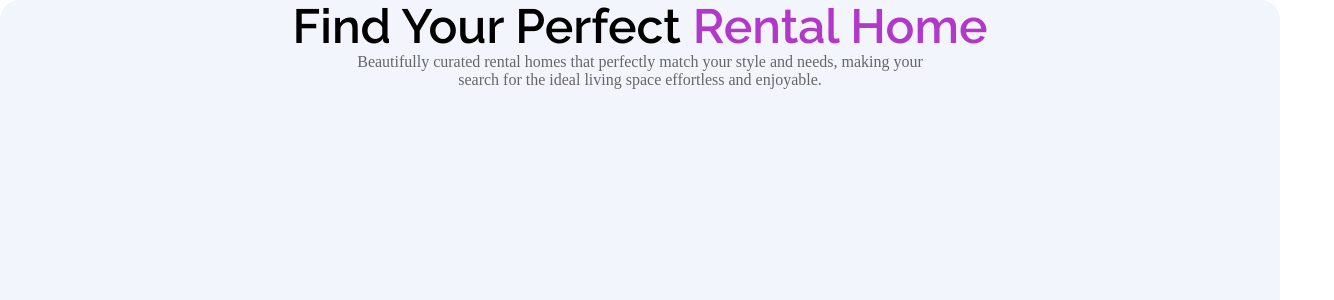
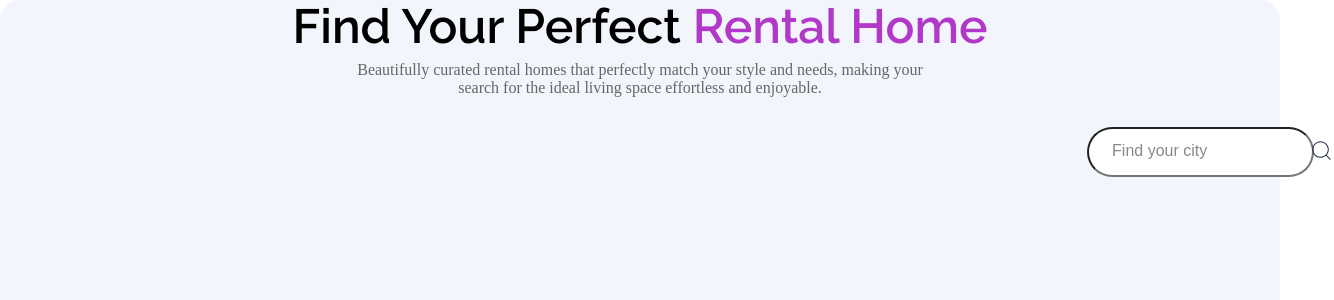
Before and after one commit to Kaushall-raut/Rental-home-Assignment, a React (Vite) app: page / in a window 1280 px wide. Shown: the top 300 px of the page, 1334 px wide, since content can reach past the window. Built offline with nearby package versions, Linux system fonts and the light colour scheme.

Commit message:
commit for input element of navbar

```diff
--- a/package.json
+++ b/package.json
@@ -11,7 +11,8 @@
   },
   "dependencies": {
     "react": "^18.3.1",
-    "react-dom": "^18.3.1"
+    "react-dom": "^18.3.1",
+    "react-icons": "^5.3.0"
   },
   "devDependencies": {
     "@eslint/js": "^9.13.0",
--- a/src/components/Hero-section.jsx
+++ b/src/components/Hero-section.jsx
@@ -1,3 +1,4 @@
+import { CiSearch } from "react-icons/ci";
 import "./hero.css";
 export const Herosection = () => {
   return (
@@ -17,6 +18,12 @@ export const Herosection = () => {
             </p>
           </div>
         </div>
+        <div className="navbar">
+          <input type="text" placeholder="Find your city" />
+          <span className="icon">
+          <CiSearch />
+          </span>
+        </div>
       </div>
     </div>
   );
--- a/src/components/hero.css
+++ b/src/components/hero.css
@@ -4,7 +4,7 @@
   height: 100vh;
   width: 100%;
   background-color: #f3f5fd;
-  left: 2.36px;
+  left: 3.36px;
   border-radius: 19.11px;
 }
 h1 {
@@ -20,6 +20,7 @@ span {
   color: var(--Purple, #b138c9);
 }
 .text {
+    margin: 0.5rem;
   color: #666666;
   font-size: 16px;
   text-align: center;
@@ -27,3 +28,30 @@ span {
   justify-content: center;
   align-items: center;
 }
+.navbar {
+    margin:2rem;
+  /* background-color: #b138c9; */
+  width: 1282px;
+  height: 48px;
+  & input {
+    padding: 22.93px;
+    top: 0.5px;
+    height: 40px;
+    border-radius: 95.55px;
+    &::placeholder {
+      font-size: 16px;
+      color: #888888;
+    }
+  }
+  display: flex;
+  justify-content: end;
+  align-items: flex-end;
+}
+.icon {
+    position: absolute;
+  height: 4.53px;
+  width: 4.53px;
+  color: #253046;
+  font-size: 25px;
+  top: 8.6rem;
+}
```
Also changed, not shown: 1 other file (tests, documents, lock files or other folders).
